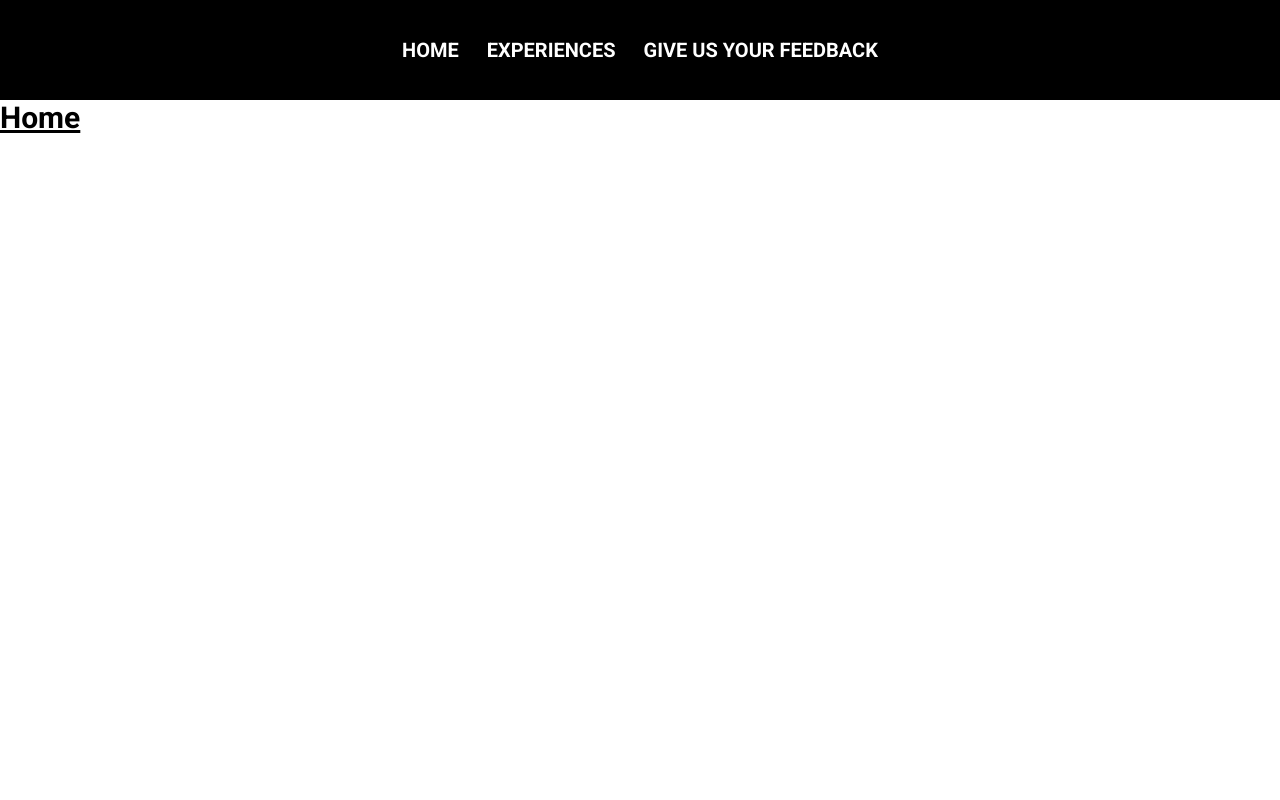
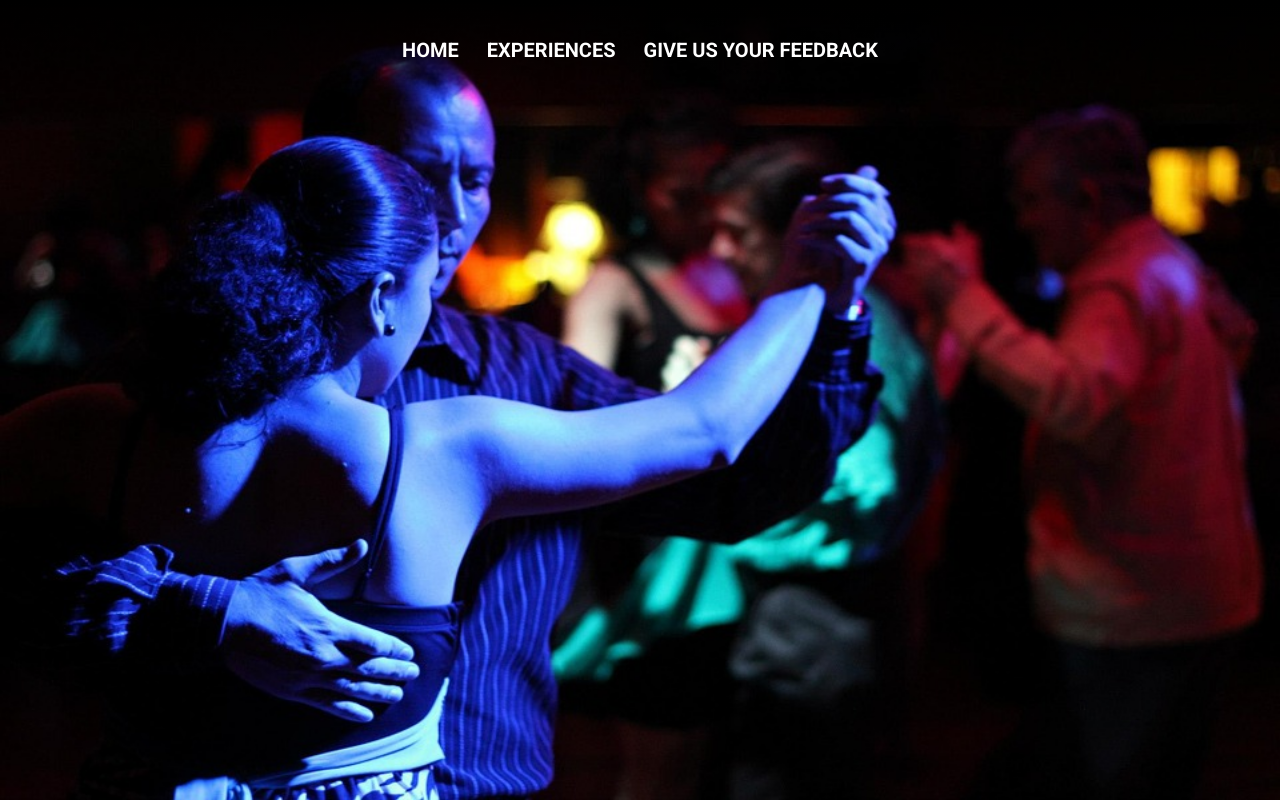
Before and after one commit to leon-rodriguez/milonga-city, a Next.js app: page / in a window 1280 px wide. Built offline with nearby package versions, Linux system fonts and the light colour scheme.

Commit message:
the component hero and the styles are already done

```diff
--- /dev/null
+++ b/components/Hero.js
@@ -0,0 +1,12 @@
+import Image from "next/image";
+import bailarines from "../public/Images/bailarines.jpg";
+
+export default function Hero() {
+  return (
+    <Image
+      src={bailarines}
+      alt="Dos personas bailando tango"
+      className="w-screen h-screen absolute z-10"
+    />
+  );
+}
--- a/components/Layout.js
+++ b/components/Layout.js
@@ -1,4 +1,5 @@
 import Navbar from "./Navbar";
+import Hero from "./Hero";
 
 import { Roboto } from "@next/font/google";
 
@@ -12,6 +13,7 @@ export default function Layout({ children }) {
   return (
     <main className={roboto.className}>
       <Navbar />
+      <Hero />
       <main>{children}</main>
       {/* <Footer /> */}
     </main>
--- a/components/Navbar.js
+++ b/components/Navbar.js
@@ -2,7 +2,7 @@ import Link from "next/link";
 
 export default function Navbar() {
   return (
-    <nav className="bg-black text-white font-bold text-xl uppercase p-9">
+    <nav className="bg-gradient-to-b from-black text-white font-bold text-xl uppercase p-9 absolute w-screen z-30">
       <ul className="flex justify-center space-x-7">
         <li>
           <Link href="/">Home</Link>
```
Also changed, not shown: public/Images/bailarines.jpg (added), 1 other file (tests, documents, lock files or other folders).
